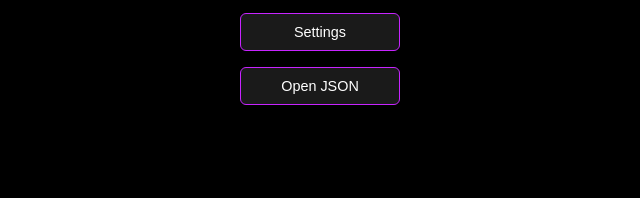
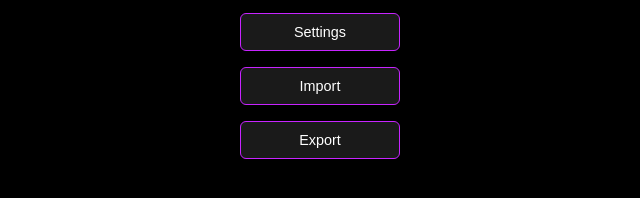
Before and after one commit to Yakkobi/EvoKey, a website: page src/mainview/index.html in a window 1280 px wide. Shown: the part 148-346 px from the top of the page, without its empty margins (320-960 px from the left). Drawn offline with Linux system fonts and the light colour scheme.

Commit message:
Split JSON button into Import and Export buttons
Deleted the old "Open JSON" button and split it
into an Import annd Export button.

```diff
--- a/src/mainview/index.html
+++ b/src/mainview/index.html
@@ -14,7 +14,8 @@
     <main id="mainMenu" class="visible">
       <button id="macrosButton">Macros</button>
       <button id="settingsButton">Settings</button>
-      <button id="openJsonButton">Open JSON</button>
+      <button id="importButton">Import</button>
+      <button id="exportButton">Export</button>
     </main>
 
     <main id="macrosMenu" class="visible hidden">
```
